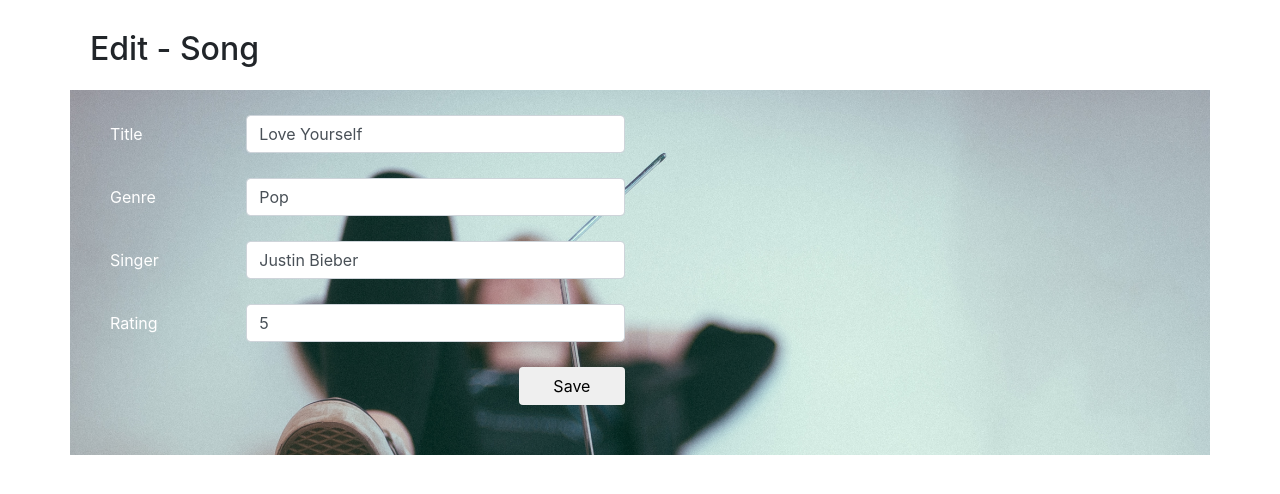
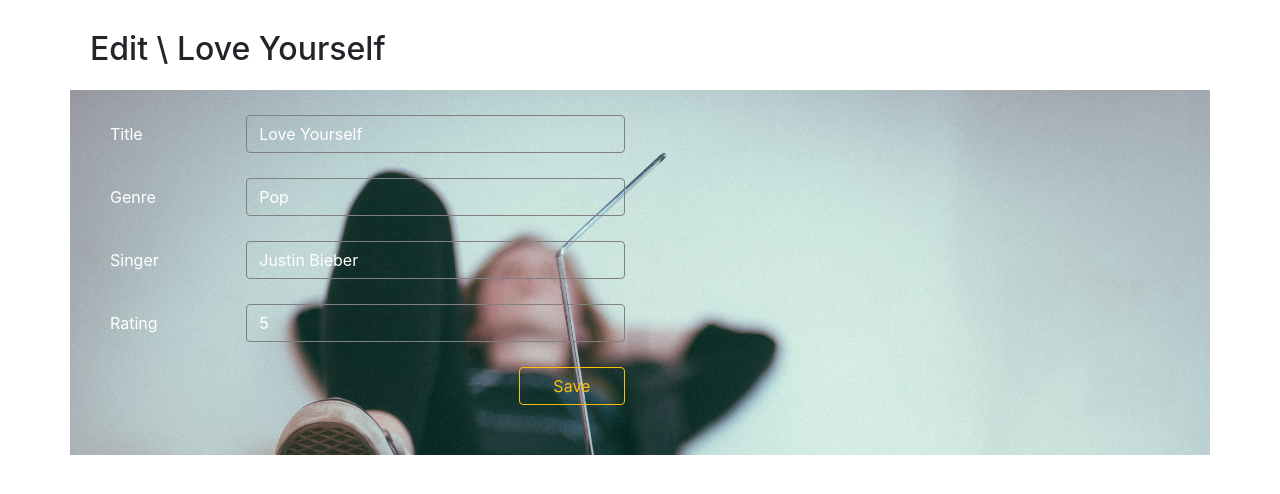
Before and after one commit to ridoansaleh/DjangoMusic, a Django app: page /edit/4 in a window 1280 px wide. Shown: the part 56-550 px from the top of the page. Run offline with Django 3.2, Linux system fonts and the light colour scheme; data comes from the database, SQL or seed files in the repository; some libraries are stand-ins or nearby versions.

Commit message:
add transparent background to form-control classes

```diff
--- a/website/music/static/music/app.css
+++ b/website/music/static/music/app.css
@@ -35,3 +35,18 @@
 .form-group {
     margin-bottom: 25px;
 }
+
+.form-control {
+    background-color: transparent;
+    color: white;
+}
+
+.cs-form-control {
+    border: 1px solid gray;
+}
+
+.cs-text-center {
+    text-align: center;
+    font-style: italic;
+    color: white;
+}
--- a/website/music/templates/music/edit.html
+++ b/website/music/templates/music/edit.html
@@ -17,7 +17,7 @@
     <div class="container cs-content">
 
     <div class="row cs-section-header">
-        <div class="col-lg-12"><h2>Edit - Song</h2></div>
+        <div class="col-lg-12"><h2>Edit \ {{ song.title }}</h2></div>
     </div>
 
     <div class="row cs-form-edit">
@@ -28,35 +28,35 @@
                 <div class="form-group row">
                     <label for="id_title" class="col-lg-3 col-form-label cs-label-field">Title</label>
                     <div class="col-lg-9">
-                        <input class="form-control" id="id_title" maxlength="50" name="title" type="text" value="{{ song.title }}" />
+                        <input class="form-control cs-form-control" id="id_title" maxlength="50" name="title" type="text" value="{{ song.title }}" />
                     </div>
                 </div>
 
                 <div class="form-group row">
                     <label for="id_genre" class="col-lg-3 col-form-label cs-label-field">Genre</label>
                     <div class="col-lg-9">
-                        <input class="form-control" id="id_genre" maxlength="25" name="genre" type="text" value="{{ song.genre }}"/>
+                        <input class="form-control cs-form-control" id="id_genre" maxlength="25" name="genre" type="text" value="{{ song.genre }}"/>
                     </div>
                 </div>
 
                 <div class="form-group row">
                     <label for="id_singer" class="col-lg-3 col-form-label cs-label-field">Singer</label>
                     <div class="col-lg-9">
-                        <input class="form-control" id="id_singer" maxlength="50" name="singer" type="text" value="{{ song.singer }}" />
+                        <input class="form-control cs-form-control" id="id_singer" maxlength="50" name="singer" type="text" value="{{ song.singer }}" />
                     </div>
                 </div>
 
                 <div class="form-group row">
                     <label for="id_rating" class="col-lg-3 col-form-label cs-label-field">Rating</label>
                     <div class="col-lg-9">
-                        <input class="form-control" id="id_rating" min="0" name="rating" type="number" value="{{ song.rating }}"/>
+                        <input class="form-control cs-form-control" id="id_rating" min="0" name="rating" type="number" value="{{ song.rating }}"/>
                     </div>
                 </div>
 
                 <div class="form-group">
                     <div class="row justify-content-end">
                         <div class="col-lg-3">
-                            <input type="submit" class="btn btn-block" value="Save" />
+                            <input type="submit" class="btn btn-outline-warning btn-block" value="Save" />
                         </div>
                     </div>
                 </div>
--- a/website/music/templates/music/index.html
+++ b/website/music/templates/music/index.html
@@ -44,7 +44,7 @@
                 <td>{{ song.singer }}</td>
                 <td>{{ song.rating }}</td>
                 <td>
-                    <a class="btn btn-sm btn-outline-primary" href="edit/{{ song.id }}">Edit</a>
+                    <a class="btn btn-sm btn-outline-warning" href="edit/{{ song.id }}">Edit</a>
                     <a class="btn btn-sm btn-outline-danger" href="delete/{{ song.id }}">Delete</a>
                 </td>
             </tr>
```
Also changed, not shown: website/music/templates/music/add.html (+6 -7 lines), 12 other files.
